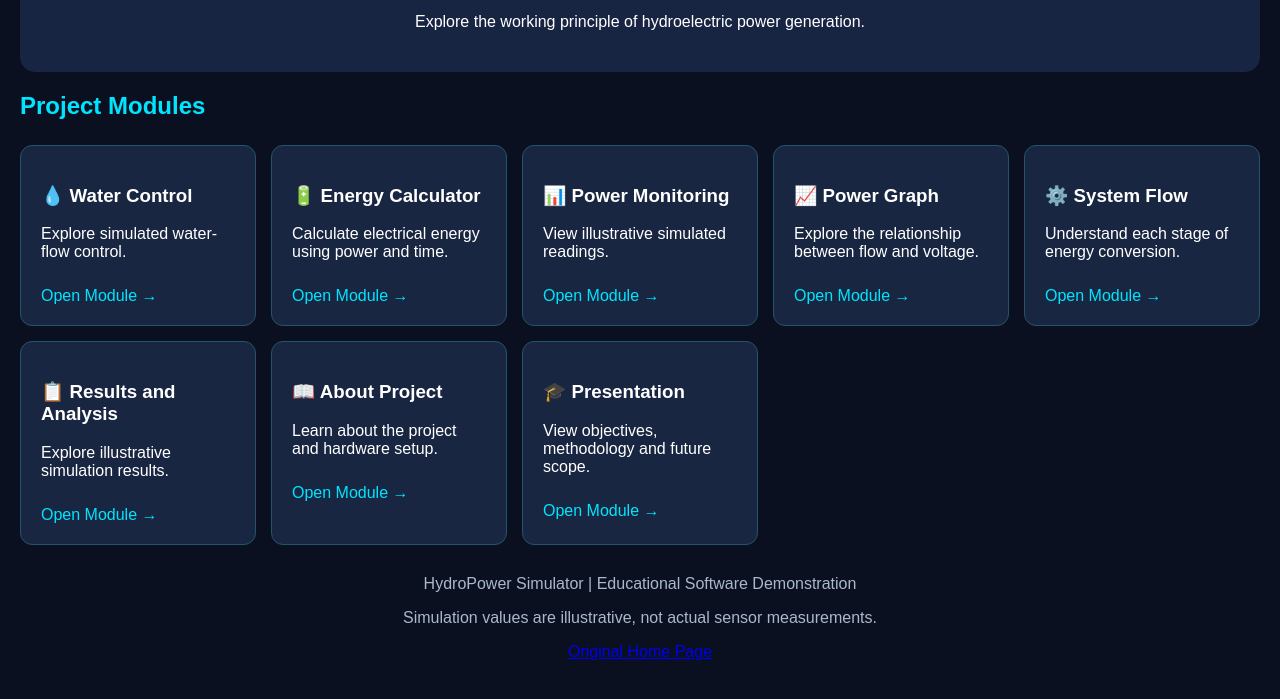
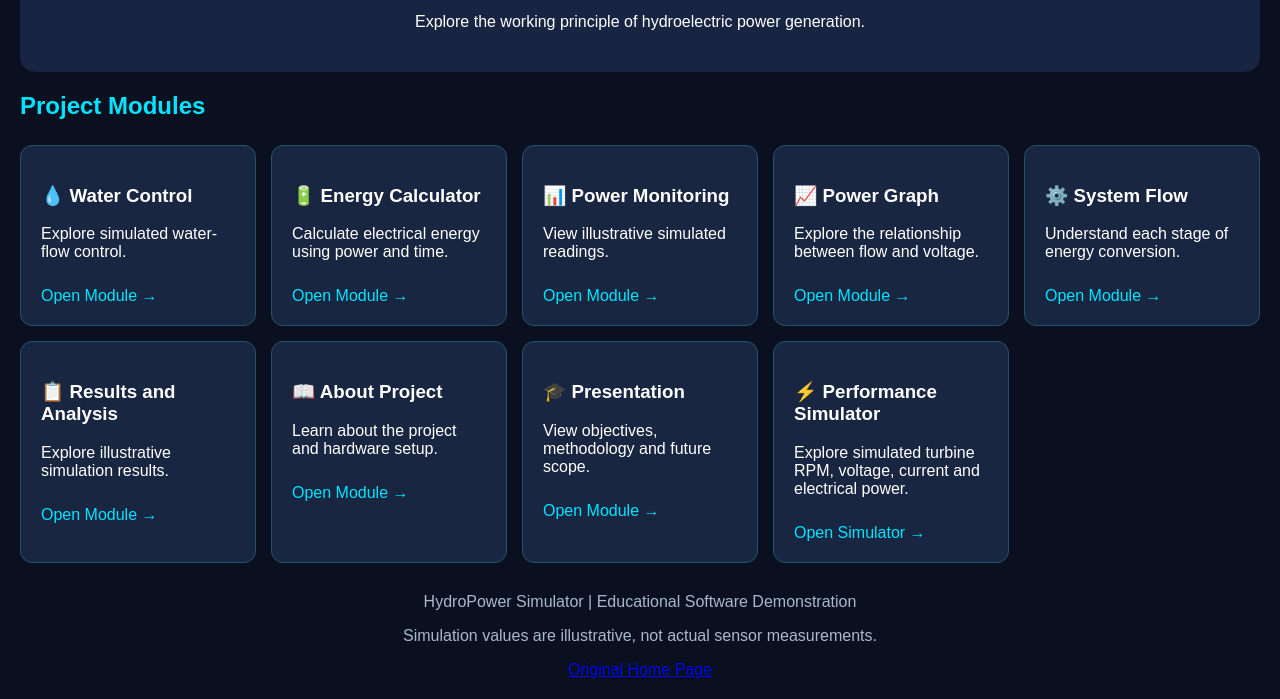
Before and after one commit to pragathish316/hydroelectric-power-generator, a plain HTML site: page dashboard.html in a window 1280 px wide. Shown: the part 147-846 px from the top of the page. Drawn offline with Linux system fonts and the light colour scheme.

Commit message:
Update dashboard.html

```diff
--- a/dashboard.html
+++ b/dashboard.html
@@ -104,6 +104,11 @@ footer {
     <p>View objectives, methodology and future scope.</p>
     <a href="presentation.html">Open Module →</a>
   </div>
+  <div class="card">
+  <h3>⚡ Performance Simulator</h3>
+  <p>Explore simulated turbine RPM, voltage, current and electrical power.</p>
+  <a href="performance-simulator.html">Open Simulator →</a>
+</div>
 
 </div>
 
```
